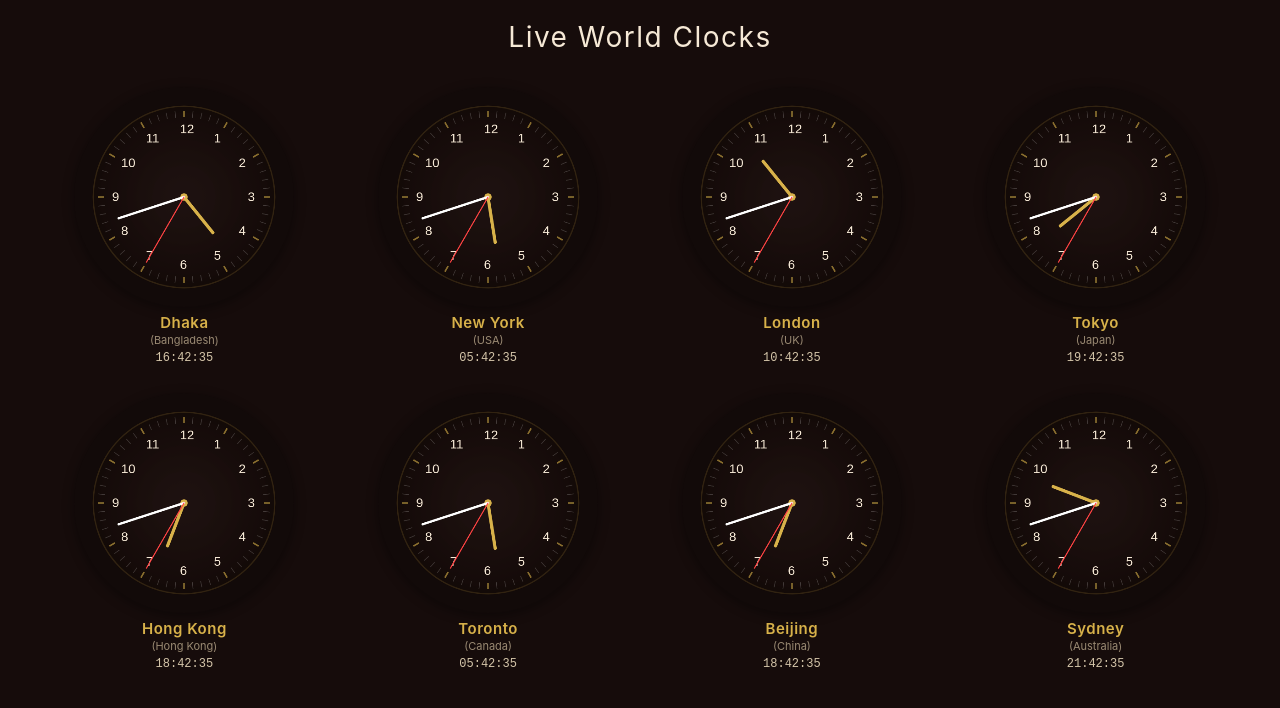
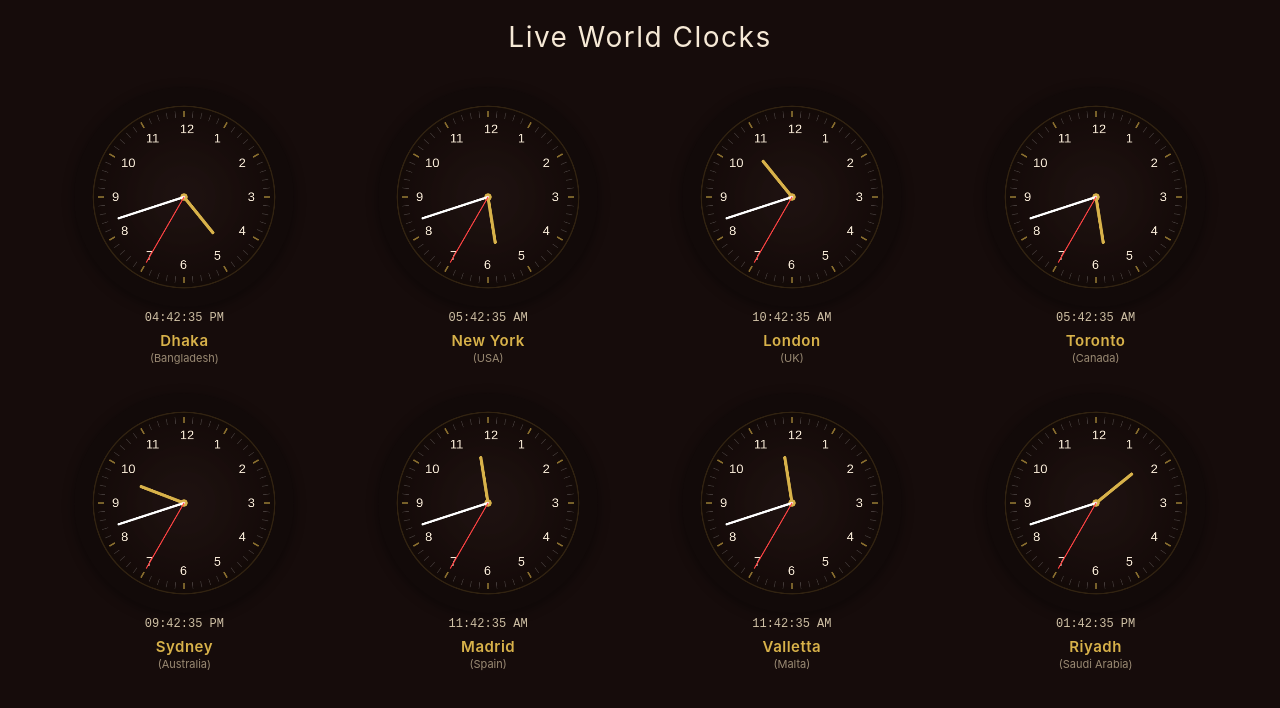
Before and after one commit to Jakia5876/Eight-county-live-watch, a plain HTML site: page index.html in a window 1280 px wide. Drawn offline with Linux system fonts and the light colour scheme.

Commit message:
Update title and add new countries to clocks

```diff
--- a/index.html
+++ b/index.html
@@ -3,7 +3,7 @@
 <head>
 <meta charset="utf-8" />
 <meta name="viewport" content="width=device-width,initial-scale=1" />
-<title>World Clocks — Selected Cities</title>
+<title>World Clocks — 8 Countries</title>
 
 <style>
   :root{
@@ -107,6 +107,10 @@
     .grid{
       grid-template-columns:1fr;
     }
+    .clock-wrap, canvas.analog {
+      width:280px;
+      height:280px;
+    }
   }
 </style>
 </head>
@@ -121,11 +125,11 @@ const clocks = [
   { city: "Dhaka", country: "Bangladesh", tz: "Asia/Dhaka" },
   { city: "New York", country: "USA", tz: "America/New_York" },
   { city: "London", country: "UK", tz: "Europe/London" },
-  { city: "Tokyo", country: "Japan", tz: "Asia/Tokyo" },
-  { city: "Hong Kong", country: "Hong Kong", tz: "Asia/Hong_Kong" },
   { city: "Toronto", country: "Canada", tz: "America/Toronto" },
-  { city: "Beijing", country: "China", tz: "Asia/Shanghai" },
-  { city: "Sydney", country: "Australia", tz: "Australia/Sydney" }
+  { city: "Sydney", country: "Australia", tz: "Australia/Sydney" },
+  { city: "Madrid", country: "Spain", tz: "Europe/Madrid" },
+  { city: "Valletta", country: "Malta", tz: "Europe/Malta" },
+  { city: "Riyadh", country: "Saudi Arabia", tz: "Asia/Riyadh" }
 ];
 
 const grid=document.getElementById('grid');
@@ -137,9 +141,9 @@ clocks.forEach((c,i)=>{
     <div class="clock-wrap">
       <canvas class="analog" id="clock-${i}" width="480" height="480"></canvas>
     </div>
+    <div class="digital" id="digital-${i}">--:--:--</div>
     <div class="city">${c.city}</div>
-    <div class="country">(${c.country})</div>
-    <div class="digital" id="digital-${i}">--:--:--</div>`;
+    <div class="country">(${c.country})</div>`;
   grid.appendChild(card);
 });
 
@@ -168,6 +172,7 @@ function drawClock(canvas,h,m,s){
 
   ctx.clearRect(0,0,canvas.width,canvas.height);
 
+  // Background gradient
   const gradient=ctx.createRadialGradient(cx,cy,0,cx,cy,r);
   gradient.addColorStop(0,'rgba(40,25,23,0.6)');
   gradient.addColorStop(1,'rgba(20,10,8,0.8)');
@@ -177,12 +182,14 @@ function drawClock(canvas,h,m,s){
   ctx.fillStyle=gradient;
   ctx.fill();
 
+  // Golden border
   ctx.beginPath();
   ctx.arc(cx,cy,r-2,0,Math.PI*2);
   ctx.strokeStyle='rgba(216,178,74,0.15)';
   ctx.lineWidth=3;
   ctx.stroke();
 
+  // Draw tick marks and numbers
   ctx.save();
   ctx.translate(cx,cy);
 
@@ -192,6 +199,7 @@ function drawClock(canvas,h,m,s){
   for(let i=1;i<=60;i++){
     ctx.rotate(Math.PI/30);
 
+    // Tick marks
     ctx.beginPath();
     ctx.moveTo(0,-r+12);
     ctx.lineTo(0,-r+26);
@@ -199,6 +207,7 @@ function drawClock(canvas,h,m,s){
     ctx.lineWidth=(i%5===0)?3.5:1.5;
     ctx.stroke();
 
+    // Numbers (1-12)
     if(i%5===0){
       ctx.save();
       ctx.translate(0,-r+52);
@@ -209,6 +218,7 @@ function drawClock(canvas,h,m,s){
   }
   ctx.restore();
 
+  // Draw hands
   function hand(angle,len,w,color){
     ctx.save();
     ctx.translate(cx,cy);
@@ -223,13 +233,19 @@ function drawClock(canvas,h,m,s){
     ctx.restore();
   }
 
+  // Center dot
   ctx.beginPath();
   ctx.arc(cx,cy,8,0,Math.PI*2);
   ctx.fillStyle='#d8b24a';
   ctx.fill();
 
+  // Hour hand (shortest, golden)
   hand(((h%12)+m/60)*Math.PI/6 - Math.PI/2, r*0.50, 7, '#d8b24a');
+
+  // Minute hand (medium, white)
   hand((m*Math.PI/30) - Math.PI/2, r*0.75, 5, '#ffffff');
+
+  // Second hand (longest, red)
   hand((s*Math.PI/30) - Math.PI/2, r*0.82, 2.5, '#ff4444');
 }
 
@@ -239,9 +255,17 @@ function updateAll(){
     const canvas=document.getElementById(`clock-${i}`);
     drawClock(canvas,t.hour,t.minute,t.second);
 
-    const p=n=>String(n).padStart(2,'0');
-    document.getElementById(`digital-${i}`).textContent=
-      `${p(t.hour)}:${p(t.minute)}:${p(t.second)}`;
+    // Update digital time with AM/PM
+    const now=new Date();
+    const digitalTime=new Intl.DateTimeFormat('en-US',{
+      timeZone:c.tz,
+      hour:'2-digit',
+      minute:'2-digit',
+      second:'2-digit',
+      hour12:true
+    }).format(now);
+
+    document.getElementById(`digital-${i}`).textContent=digitalTime;
   });
 }
 
```
